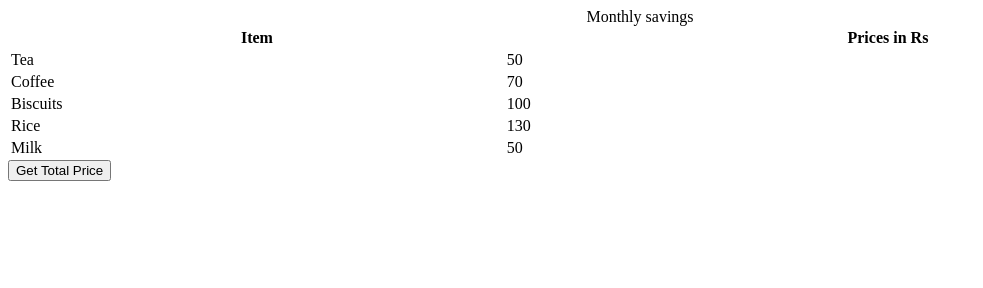
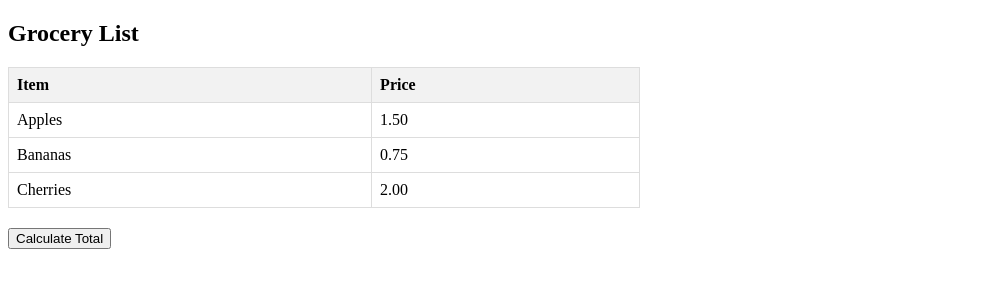
Before and after one commit to acciojob/grofers-checkout-surajixcp, a website: page main.html in a window 1280 px wide. Shown: the whole page, without its empty margins (0-983 px from the left). Drawn offline with Linux system fonts and the light colour scheme.

Commit message:
created a submission

```diff
--- a/main.html
+++ b/main.html
@@ -1,45 +1,72 @@
 <!DOCTYPE html>
+<html lang="en">
+<head>
+    <meta charset="UTF-8">
+    <meta name="viewport" content="width=device-width, initial-scale=1.0">
+    <title>Grocery List</title>
+    <style>
+        table {
+            width: 50%;
+            border-collapse: collapse;
+            margin: 20px 0;
+        }
+        th, td {
+            border: 1px solid #ddd;
+            padding: 8px;
+            text-align: left;
+        }
+        th {
+            background-color: #f2f2f2;
+        }
+    </style>
+</head>
+<body>
 
-<html>
-
-<head>
-	<link rel="stylesheet" href="styles.css">
-</head>
-
-<body>
-    <!-- the entire body must be written by student -->
-    <table style="width: 100%">
-    <caption>
-      Monthly savings
-    </caption>
+<h2>Grocery List</h2>
+<table id="groceryTable">
+    <thead>
         <tr>
             <th>Item</th>
-      <th>Prices in Rs</th>
+            <th>Price</th>
+        </tr>
+    </thead>
+    <tbody>
+        <tr>
+            <td class="item">Apples</td>
+            <td class="prices">1.50</td>
         </tr>
         <tr>
-      <td class="item">Tea</td>
-      <td class="price">50</td>
+            <td class="item">Bananas</td>
+            <td class="prices">0.75</td>
         </tr>
         <tr>
-      <td class="item">Coffee</td>
-      <td class="price">70</td>
+            <td class="item">Cherries</td>
+            <td class="prices">2.00</td>
         </tr>
-    <tr>
-      <td class="item">Biscuits</td>
-      <td class="price">100</td>
-    </tr>
-    <tr>
-      <td class="item">Rice</td>
-      <td class="price">130</td>
-    </tr>
-    <tr>
-      <td class="item">Milk</td>
-      <td class="price">50</td>
-    </tr>
+    </tbody>
 </table>
-    <script type="text/javascript" src="./script.js">
+
+<button id="calculateTotal">Calculate Total</button>
+
+<script>
+    document.getElementById('calculateTotal').addEventListener('click', function() {
+        const prices = document.querySelectorAll('.prices');
+        let total = 0;
+
+        prices.forEach(price => {
+            total += parseFloat(price.textContent);
+        });
+
+        // Create a new row for the total
+        const tableBody = document.getElementById('groceryTable').querySelector('tbody');
+        const totalRow = document.createElement('tr');
+        const totalCell = document.createElement('td');
+        totalCell.colSpan = 1; // Span across one column
+        totalCell.textContent = 'Total Price: $' + total.toFixed(2);
+        totalRow.appendChild(totalCell);
+        tableBody.appendChild(totalRow);
+    });
 </script>
 
 </body>
-
 </html>
--- a/script.js
+++ b/script.js
@@ -1,10 +1,10 @@
-const getSumBtn = document.createElement("button");
-getSumBtn.append("Get Total Price");
-document.body.appendChild(getSumBtn);
+// const getSumBtn = document.createElement("button");
+// getSumBtn.append("Get Total Price");
+// document.body.appendChild(getSumBtn);
 
-const getSum = () => {
-//Add your code here
+// const getSum = () => {
+// //Add your code here
 
-};
+// };
 
-getSumBtn.addEventListener("click", getSum);
+// getSumBtn.addEventListener("click", getSum);
```
Lines whose indentation alone changed are shown as unchanged.
